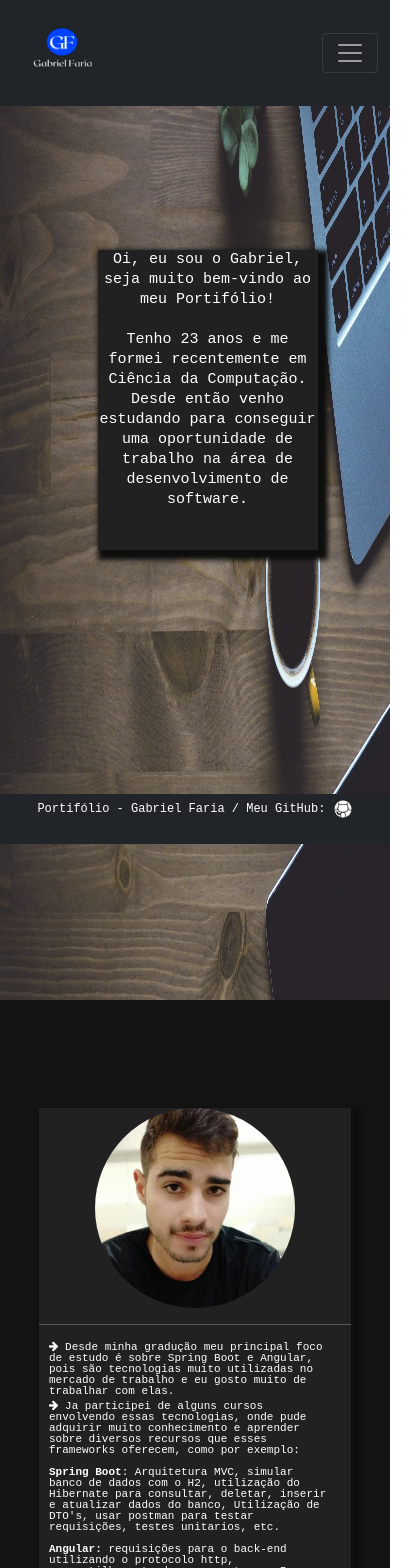
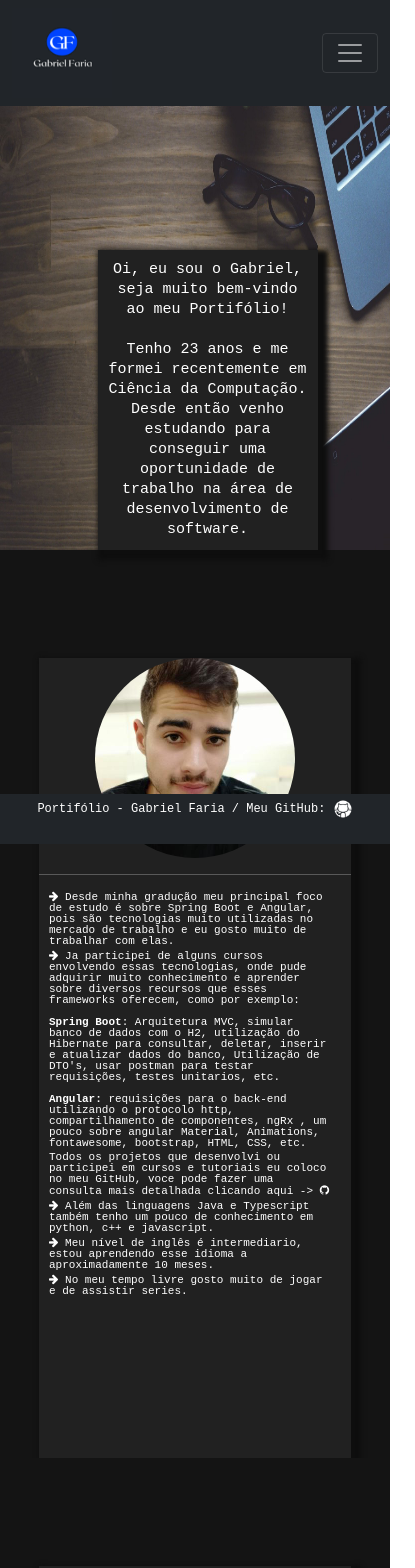
Before and after one commit to GabrielFaria23/Portifolio_GabrielFaria, an Angular app: page / in a window 390 px wide. Shown: the top 1568 px of the page, 415 px wide, since content can reach past the window. Built offline with nearby package versions, Linux system fonts and the light colour scheme.

Commit message:
Fix: arrumando responsividade

```diff
--- a/src/app/about-me/about-me.component.css
+++ b/src/app/about-me/about-me.component.css
@@ -1,7 +1,7 @@
 .sobre{
-    height: 1024px;
     width: 100%;
     padding-top: 100px;
+    min-width: 280px;
     color: rgb(255, 255, 255);
     background-color: #141414;
 }
--- a/src/app/app.component.css
+++ b/src/app/app.component.css
@@ -1,8 +1,7 @@
 .image-background{
     width: 100%;
-    height: 1000px;
-    min-width: 300px;
     background-image: url("../assets/img/notebook-1280538_1920.jpg");
+    background-position: center;
     background-size: 100% 100%;
     background-repeat: no-repeat;
 }
@@ -14,11 +13,11 @@ p{
     margin-top: 250px;
     background-color: #212121;
     color: white;
+    padding: 10px;
     text-align: center;
     min-width: 220px;
     box-shadow: 5px 5px 5px 5px #0e0e0e;
     display: inline-block;
-
     font-family: 'Courier New', Courier, monospace;
     font-style: normal;
     font-weight: normal;
@@ -47,7 +46,7 @@ p{
     }
 }
 
-@media screen and (max-width: 300px){
+@media screen and (max-width: 280px){
     p{
         margin-left: 10%;
         margin-right: 10%;
@@ -55,7 +54,4 @@ p{
         font-size: 15px;
         line-height: 15px;
     }
-    .image-background{
-        height: 700px;
-    }
 }
--- a/src/app/app.component.html
+++ b/src/app/app.component.html
@@ -1,11 +1,13 @@
 <app-header></app-header>
 
 <div id="inicio" class="image-background">
-  <p>
-    Oi, eu sou o Gabriel, seja muito bem-vindo ao meu Portifólio! <br><br>
+  <section>
+    <p>
+      Oi, eu sou o Gabriel, seja muito bem-vindo ao meu Portifólio! <br><br>
 
-    Tenho 23 anos e me formei recentemente em Ciência da Computação. Desde então venho estudando para conseguir uma oportunidade de trabalho na área de desenvolvimento de software.
-  </p>
+      Tenho 23 anos e me formei recentemente em Ciência da Computação. Desde então venho estudando para conseguir uma oportunidade de trabalho na área de desenvolvimento de software.
+    </p>
+  </section>
 </div>
 
 <app-about-me id="about"></app-about-me>
--- a/src/app/contato/contato.component.css
+++ b/src/app/contato/contato.component.css
@@ -1,6 +1,8 @@
 .contato{
     height: 500px;
     width: 100%;
+
+    min-width: 280px;
     padding-top: 100px;
     color: rgb(255, 255, 255);
     background-color: #141414;
@@ -46,6 +48,10 @@ img{
 
 @media screen and (max-width: 800px){
 
+    section{
+        height: 280px;
+    }
+
     p{
         font-size: 12px;
     }
@@ -57,10 +63,6 @@ img{
 }
 
 @media screen and (max-width: 300px){
-
-    .contato{
-        height: 450px;
-    }
 
     section{
         height: 240px;
--- a/src/app/footer/footer.component.css
+++ b/src/app/footer/footer.component.css
@@ -1,6 +1,7 @@
 div{
     width: 100%;
     height: 50px;
+    min-width: 280px;
     color: white;
     background-color: #212529;
     position: fixed;
--- a/src/app/git-projects/git-projects.component.css
+++ b/src/app/git-projects/git-projects.component.css
@@ -1,6 +1,7 @@
 .git{
     height: 1100px;
     width: 100%;
+    min-width: 280px;
     padding-top: 100px;
     color: rgb(255, 255, 255);
     background-color: #141414;
--- a/src/app/git-projects/git-projects.component.html
+++ b/src/app/git-projects/git-projects.component.html
@@ -9,7 +9,7 @@
           </ol>
           <div class="carousel-inner">
             <div class="carousel-item active" data-bs-interval="10000">
-              <a href="https://github.com/GabrielFaria23/portfolio"><img class="d-block w-100" src="../../assets/img/portifolio.png" alt="First slide"></a>
+              <a href="https://github.com/GabrielFaria23/Portifolio_GabrielFaria"><img class="d-block w-100" src="../../assets/img/portifolio.png" alt="First slide"></a>
               <div class="carousel-caption d-none d-md-block">
                   <h5>Portifólio</h5>
                   <p>Clique na imagem para ver o codigo fonte desse portfolio no meu GitHub</p>
--- a/src/app/header/header.component.css
+++ b/src/app/header/header.component.css
@@ -1,5 +1,5 @@
 .navbar{
-    min-width: 300px;
+    min-width: 280px;
 }
 
 .imgLogo{
--- a/src/styles.css
+++ b/src/styles.css
@@ -1 +1,4 @@
 /* You can add global styles to this file, and also import other style files */
+html, body{
+    overflow-x: hidden;
+}
```
